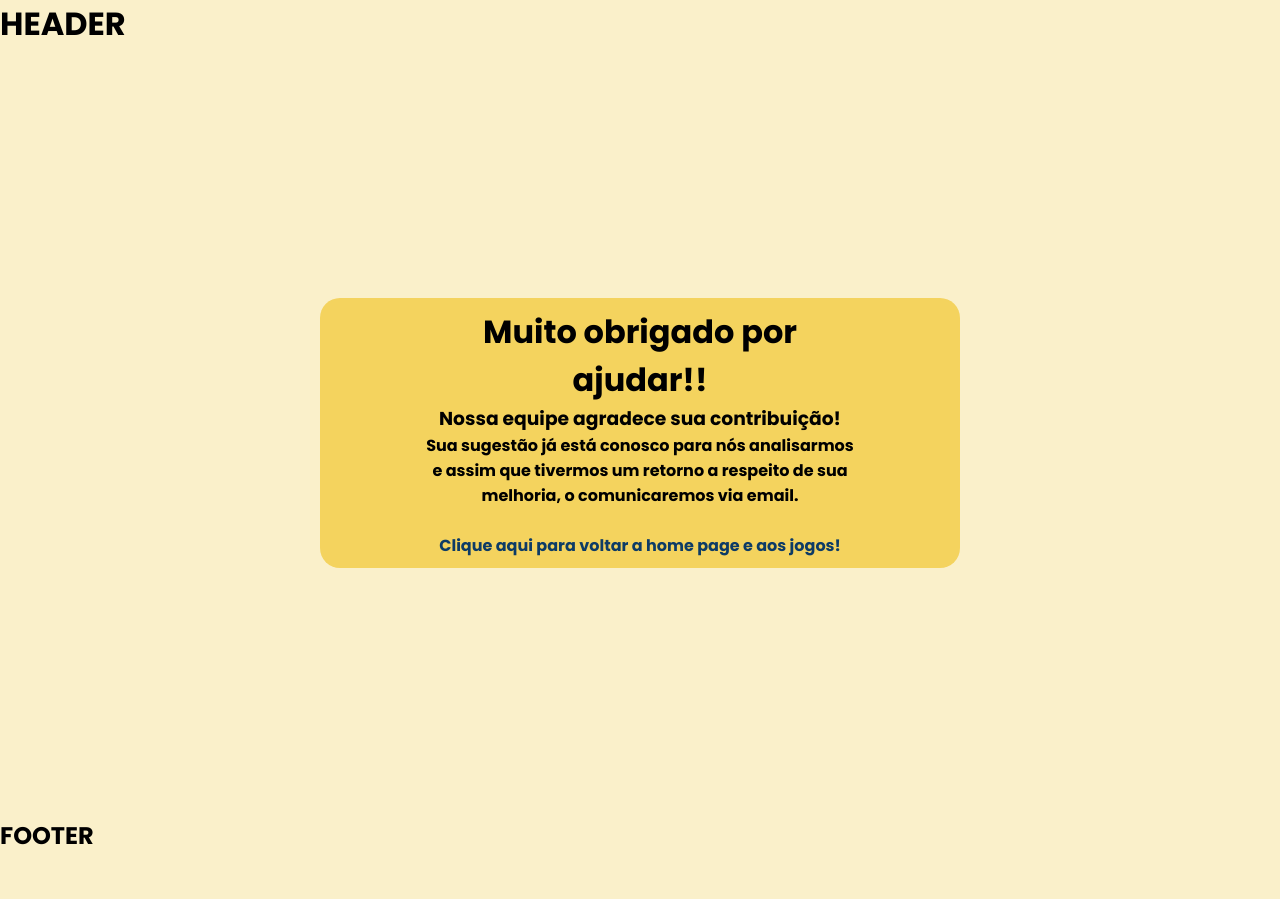
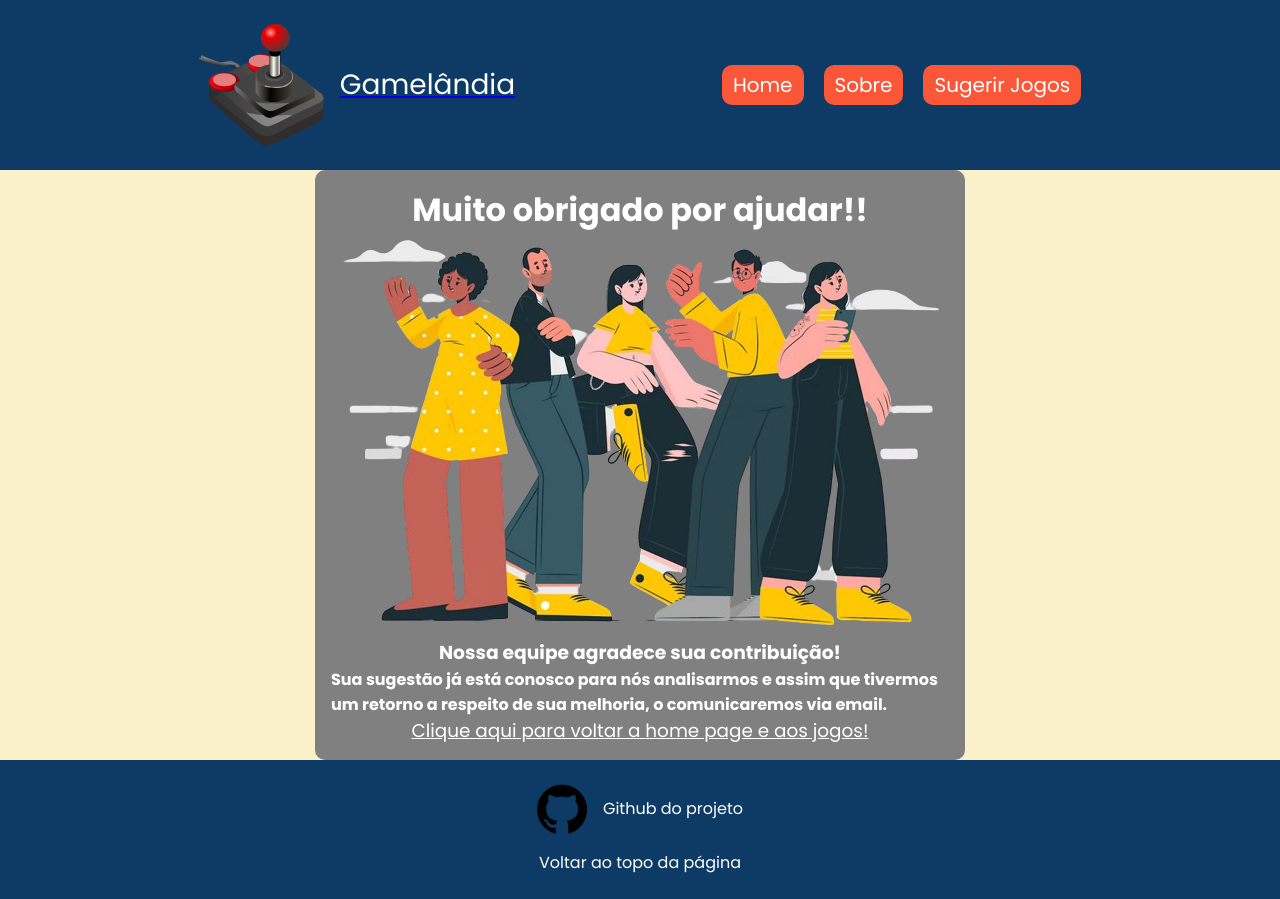
Before and after one commit to Elias-Moura/happyGameFiap, a plain HTML site: page src/sugerir_jogo_page/feedback.html in a window 1280 px wide. Before the commit the page ends 853 px from the top, so only its background shows below. Drawn offline with Linux system fonts and the light colour scheme.

Commit message:
Ajustando formulário de feedback.

```diff
--- a/src/sugerir_jogo_page/feedback.css
+++ b/src/sugerir_jogo_page/feedback.css
@@ -1,6 +1,6 @@
 
 
-div {
+/* div {
     margin: 250px auto;
     text-align: left;
     text-align: center;
@@ -11,9 +11,45 @@ div {
     border-radius: 20px;
     padding: 10px 100px;
 
+} */
+
+.container__feedback {
+    display: flex;
+    flex-direction: column;
+    justify-content: center;
+    align-items: center;
+    min-width: 100vw;
+    min-height: 70vh;
 }
 
-a {
+.container__feedback__texto{
+    display: flex;
+    flex-direction: column;
+    align-items: center;
+    background: grey;
+    padding: 1em;
+    border-radius: 10px;
+    color: white;
+    max-width: 650px;
+}
+
+.container__feedback__texto__titulo{
+    font-size: 2em;
+}
+
+
+.btn__voltar__home{
+    font-size: 1.15em;
+    color: white;
+}
+
+.btn__voltar__home:hover {
+    color: rgb(1, 185, 1);
+    transition: .5s;
+}
+
+
+/* a {
     text-decoration: none;
 }
 
@@ -27,4 +63,4 @@ a:active {
 
 a:visited {
     color: var(--color-azul);
-}
+} */
--- a/src/sugerir_jogo_page/feedback.html
+++ b/src/sugerir_jogo_page/feedback.html
@@ -1,27 +1,68 @@
 <!DOCTYPE html>
 <html lang="pt-br">
-<head>
-    <meta charset="UTF-8">
-    <meta name="viewport" content="width=device-width, initial-scale=1.0">
-    <link rel="stylesheet" href="formulario.css">
-    <link rel="stylesheet" href="feedback.css">
-    <link rel="stylesheet" href="../index.css">
+  <head>
+    <meta charset="UTF-8" />
+    <meta name="viewport" content="width=device-width, initial-scale=1.0" />
+    <link rel="stylesheet" href="formulario.css" />
+    <link rel="stylesheet" href="feedback.css" />
+    <link rel="stylesheet" href="../index.css" />
     <title>Feedback</title>
-</head>
-<header>
-    <h1>HEADER</h1>
-</header>
-<body>
-    <div class="mensagem feedback">
-        <h1>Muito obrigado por ajudar!!</h1>
+  </head>
+  <body>
+    <header id="topo" class="header">
+      <div class="header__container">
+        <div class="">
+          <a class="header__logo__link" href="../home_page/index.html">
+            <img
+              class="header__logo__img"
+              src="../../static/imgs/logo.svg"
+              alt="Logo da Gamelândia"
+            />
+            <p class="header_logo_texto">Gamelândia</p>
+          </a>
+        </div>
+        <div>
+          <nav class="navbar">
+            <a class="navbar_item" href="../home_page/index.html">Home</a>
+            <a class="navbar_item" href="../sobre_page/sobre.html">Sobre</a>
+            <a class="navbar_item" href="../sugerir_jogo_page/formulario.html"
+              >Sugerir Jogos</a
+            >
+          </nav>
+        </div>
+      </div>
+    </header>
+    <section class="container__feedback">
+      <article class="container__feedback__texto">
+        <h1 class="container__feedback__texto__titulo">Muito obrigado por ajudar!!</h1>
+        <img
+          class=""
+          src="../../static/imgs/confimar_envio-removebg-preview.png"
+          alt=""
+        />
         <h3>Nossa equipe agradece sua contribuição!</h3>
-        <h4>Sua sugestão já está conosco para nós analisarmos e assim que tivermos um retorno a respeito de sua melhoria, o comunicaremos via email.</br></br>
-        <a href="" >Clique aqui para voltar a home page e aos jogos!</h4></a>
-    </div>
-</body>
+        <h4>
+          Sua sugestão já está conosco para nós analisarmos e assim que tivermos
+          um retorno a respeito de sua melhoria, o comunicaremos via email.
+        </h4>
+        <a class="btn__voltar__home" href="../home_page/index.html"
+          >Clique aqui para voltar a home page e aos jogos!</a
+        >
+      </article>
+    </section>
 
-<footer>
-    <h2>FOOTER</h2>
-</footer>
-
+    <footer class="rodape">
+      <div class="rodape_container">
+        <a
+          class="rodape_link"
+          target="_blank"
+          href="https://github.com/Elias-Moura/happyGameFiap"
+        >
+          <img class="rodape_gh" src="../../static/imgs/git_hub.png" alt="" />
+          Github do projeto
+        </a>
+        <a class="rodape_link" href="#topo">Voltar ao topo da página</a>
+      </div>
+    </footer>
+  </body>
 </html>
```
Also changed, not shown: static/imgs/confimar_envio-removebg-preview.png (added).
